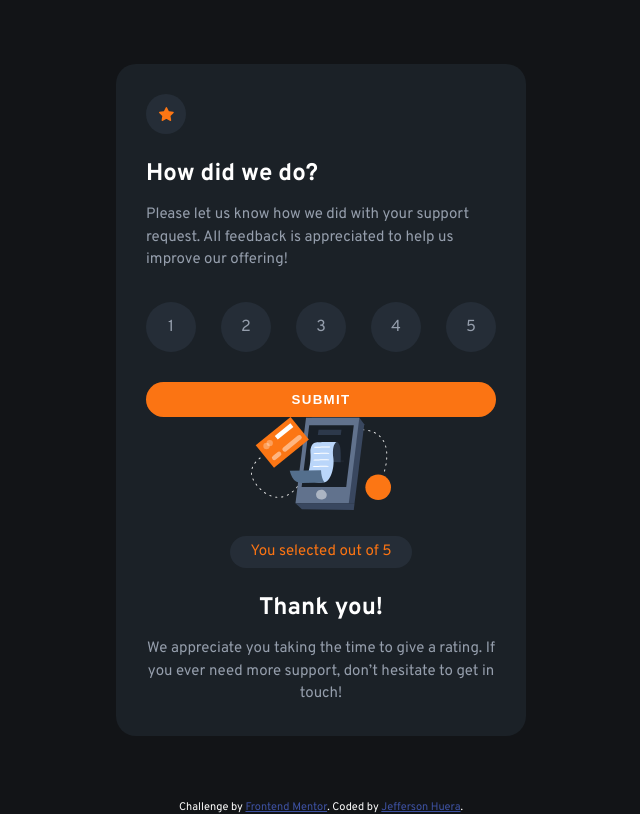
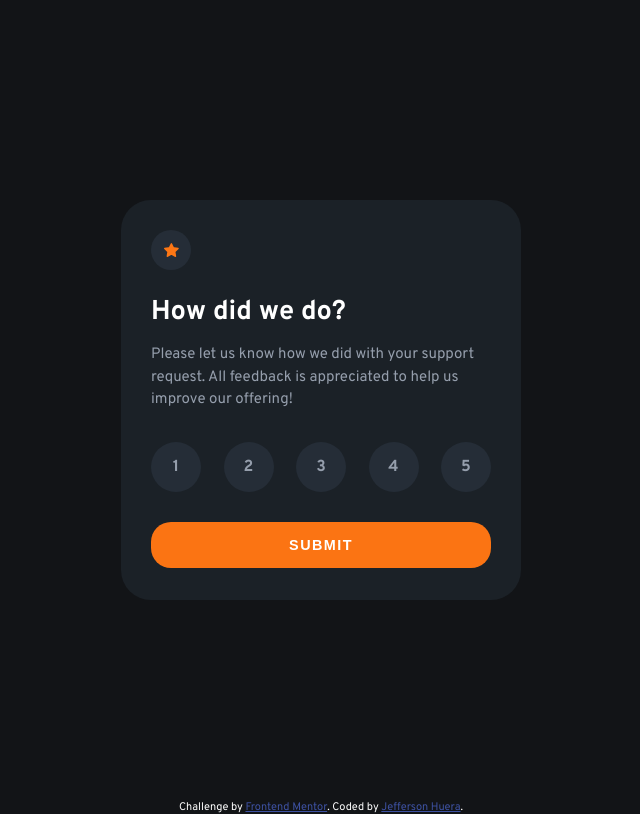
Before and after one commit to Jefferh30/Interactive-Rating-Component, a plain HTML site: page index.html in a window 1280 px wide. Shown: the whole page, without its empty margins (319-959 px from the left). Drawn offline with Linux system fonts and the light colour scheme.

Commit message:
Finished CSS and updated JS (almost finished)

```diff
--- a/index.html
+++ b/index.html
@@ -9,6 +9,7 @@
   <link rel="preconnect" href="https://fonts.googleapis.com">
   <link rel="preconnect" href="https://fonts.gstatic.com" crossorigin>
   <link href="https://fonts.googleapis.com/css2?family=Overpass:wght@400;700&display=swap" rel="stylesheet">
+  <script src="./index.js"></script>
 
   <title>Frontend Mentor | Interactive rating component</title>
 
@@ -18,7 +19,7 @@
     <div class="card-design">
 
       <!-- Rating state start -->
-      <div class="rating-start">
+      <div id="ratingState"class="rating-start">
         <div class="icon-star">
           <img src="./images/icon-star.svg" width="15px" height="auto" alt="Icon star"/>
         </div>
@@ -28,20 +29,20 @@
           to help us improve our offering!</p>
 
         <div class="rating-numbers">
-          <span id="rating1">1</span>
-          <span id="rating2">2</span>
-          <span id="rating3">3</span>
-          <span id="rating4">4</span>
-          <span id="rating5">5</span>
+          <span id="rating1" onClick = "getRating(this.id)">1</span>
+          <span id="rating2" onClick = "getRating(this.id)">2</span>
+          <span id="rating3" onClick = "getRating(this.id)">3</span>
+          <span id="rating4" onClick = "getRating(this.id)">4</span>
+          <span id="rating5" onClick = "getRating(this.id)">5</span>
         </div>
-        <button onclick="getRating()">SUBMIT</button>
+        <button onClick="submitRating()">SUBMIT</button>
 
       </div>
 
       <!-- Thank you state start -->
-      <div class="thank-you-state">
+      <div id="thankYouState" class="thank-you-state">
         <div class="thank-you-img">
-          <img src="./images/illustration-thank-you.svg" width="140px" height="auto" alt="Thank you illustration"/>
+          <img src="./images/illustration-thank-you.svg" width="160px" height="auto" alt="Thank you illustration"/>
         </div>
         <p class="selected-stars">
           You selected <span id="selectedStars"></span> out of 5
--- a/index.js
+++ b/index.js
@@ -1,3 +1,24 @@
-function getRating(){
-    let rateNumber = document.getElementById("");
+let rateNumber = "";
+let arrayRating = ["rating1", "rating2", "rating3", "rating4", "rating5"]
+
+//Setting the value of each rating when clicked
+function getRating(rating){
+    rateNumber = rating.replace("rating", "");
+
+    //adds class to element to show that it is selected
+    //TO DO: remove the selected element from array and use foreach to remove "rating-active" class
+    if (rateNumber != ""){
+        document.getElementById(rating).classList.add("rating-active");
+    }
 }
+
+//submitting the rating and showing thank you page
+function submitRating(){
+    if (rateNumber == ""){
+        alert("Please, select a rating");
+    }else{
+    document.getElementById("selectedStars").textContent = rateNumber;
+    document.getElementById("ratingState").style.display = "none";
+    document.getElementById("thankYouState").style.display = "block";
+    }
+}
--- a/style.css
+++ b/style.css
@@ -26,9 +26,10 @@ main{
 
 .card-design{
     background-color: hsl(213, 19%, 13%);
-    max-width: 350px;
+    max-width: 340px;
     padding: 30px;
-    border-radius: 20px;
+    border-radius: 30px;
+    min-height: 340px;
 }
 
 .icon-star{
@@ -58,6 +59,8 @@ main{
     width: 50px;
     height: 50px;
     border-radius: 50%;
+    transition: 0.3s;
+    font-weight: 700;
 }
 
 .rating-numbers span:hover{
@@ -66,7 +69,7 @@ main{
     cursor: pointer;
 }
 
-.rating-numbers span:active{
+.rating-numbers span:active, span.rating-active{
     background-color: hsl(216, 12%, 54%);
     color: white;
 }
@@ -74,6 +77,7 @@ main{
 h2{
     margin-top: 25px;
     margin-bottom: 15px;
+    font-size: 1.7em;
 }
 
 p{
@@ -87,12 +91,14 @@ button{
     color: white;
     width: 100%;
     text-align: center;
-    padding: 10px;
+    padding: 15px;
     border:none;
     border-radius: 20px;
     letter-spacing: 0.1em;
     font-weight: 700;
     cursor: pointer;
+    transition: 0.3s;
+    font-size: 0.9em;
 }
 
 button:hover{
@@ -101,8 +107,8 @@ button:hover{
 }
 
 .thank-you-img{
-    margin: 0px auto 20px auto;
-    width: 140px;
+    margin: 15px auto 20px auto;
+    width: 160px;
 }
 
 .selected-stars{
@@ -110,11 +116,12 @@ button:hover{
     color: hsl(25, 97%, 53%);
     width: -moz-fit-content;
     width: fit-content;
-    margin: auto;
+    margin: 0 auto 35px auto;
     padding: 5px 20px;
     border-radius: 20px;
 }
 
 .thank-you-state{
     text-align: center;
+    display: none;
 }
```
